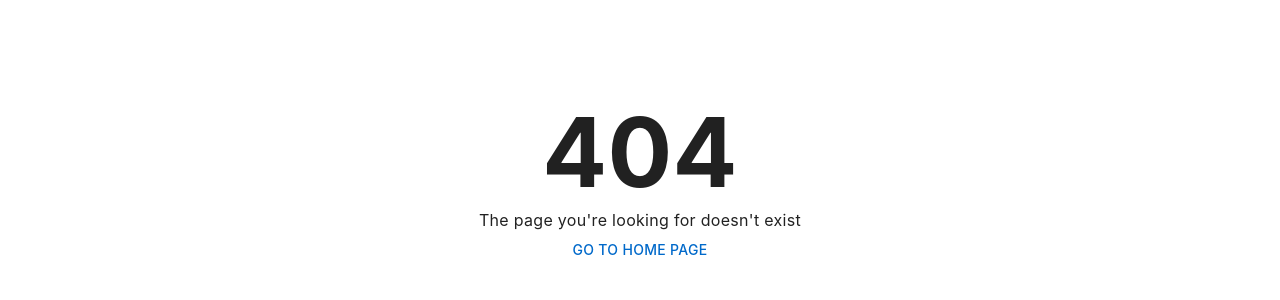
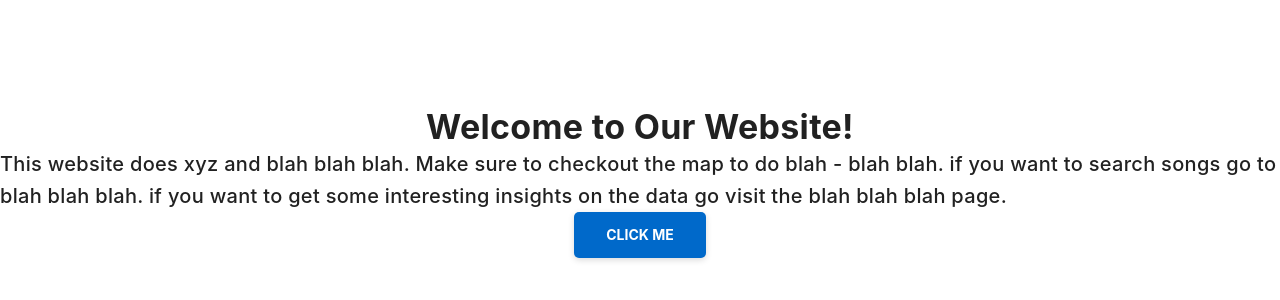
Before and after one commit to rod007vrr/Global-Media-Analytics, a React (Create React App) app in the folder client_hack/: page / in a window 1280 px wide. Before the commit this address had no page. Shown: the part 218-518 px from the top of the page. Built offline with nearby package versions, Linux system fonts and the light colour scheme; the HTML template or start-up script is replaced by a standard one; a web font is replaced by a local one.

Commit message:
some more stuff

```diff
--- a/client_hack/src/App.tsx
+++ b/client_hack/src/App.tsx
@@ -70,7 +70,7 @@ function App() {
                       <DynamicRedirect unAuthPath="/login" authPath="/home" />
                     }
                   /> */}
-              <Route path="/home" element={<HomePage />} />
+              <Route path="/" element={<HomePage />} />
               <Route path="/map" element={<MapPage />} />
 
               {/* Route which is accessed if no other route is matched */}
--- a/client_hack/src/Home/HomePage.tsx
+++ b/client_hack/src/Home/HomePage.tsx
@@ -1,87 +1,22 @@
 import React, { useState } from 'react';
 import Button from '@mui/material/Button';
-import { NavigateFunction, useNavigate } from 'react-router-dom';
 import { Typography, Grid } from '@mui/material';
-import { useAppDispatch, useAppSelector } from '../util/redux/hooks';
-import {
-  logout as logoutAction,
-  toggleAdmin,
-  selectUser,
-} from '../util/redux/userSlice';
-import { logout as logoutApi, selfUpgrade } from './api';
 import ScreenGrid from '../components/ScreenGrid';
 import PrimaryButton from '../components/buttons/PrimaryButton';
 
-interface PromoteButtonProps {
-  admin: boolean | null;
-  handleSelfPromote: () => void;
-  navigator: NavigateFunction;
-}
-
-/**
- * A button which, when clicked, will promote the user to admin. If the user is already admin, the button will be a link to the admin dashboard.
- * @param admin - a boolean indicating whether the user is an admin
- * @param handleSelfPromote - a function which promotes the user to admin
- * @param navigator - a function which navigates to a new page (passed in from parent function)
- */
-function PromoteButton({
-  admin,
-  handleSelfPromote,
-  navigator,
-}: PromoteButtonProps) {
-  if (admin === null) {
-    return null;
-  }
-  return !admin ? (
-    <PrimaryButton variant="contained" onClick={handleSelfPromote}>
-      Promote self to admin
-    </PrimaryButton>
-  ) : (
-    <PrimaryButton
-      variant="contained"
-      onClick={() => navigator('/users', { replace: true })}
-    >
-      View all users
-    </PrimaryButton>
-  );
-}
-/**
- * The HomePage of the user dashboard. Displays a welcome message, a logout button and a button to promote the user to admin if they are not already an admin. If the user is an admin, the button will navigate them to the admin dashboard. This utilizes redux to access the current user's information.
- */
 function HomePage() {
-  const user = useAppSelector(selectUser);
-  const dispatch = useAppDispatch();
-  const navigator = useNavigate();
-  const [admin, setAdmin] = useState(user.admin);
-  const logoutDispatch = () => dispatch(logoutAction());
-  const handleLogout = async () => {
-    if (await logoutApi()) {
-      logoutDispatch();
-      navigator('/login', { replace: true });
-    }
-  };
-
-  const handleSelfPromote = async () => {
-    const newAdminStatus = await selfUpgrade(user.email as string);
-    if (newAdminStatus) {
-      dispatch(toggleAdmin());
-      setAdmin(true);
-    }
-  };
-
-  const message = `Welcome to the Boilerplate, ${user.firstName} ${user.lastName}!`;
+  const message = `Welcome to Our Website!`;
   return (
     <ScreenGrid>
-      <Typography variant="h2">{message}</Typography>
+      <Typography variant="h4">{message}</Typography>
+      <Typography variant="h6">
+        This website does xyz and blah blah blah. Make sure to checkout the map
+        to do blah - blah blah. if you want to search songs go to blah blah
+        blah. if you want to get some interesting insights on the data go visit
+        the blah blah blah page.
+      </Typography>
       <Grid item container justifyContent="center">
-        <PromoteButton
-          admin={admin}
-          handleSelfPromote={handleSelfPromote}
-          navigator={navigator}
-        />
-      </Grid>
-      <Grid item container justifyContent="center">
-        <Button onClick={handleLogout}>Logout</Button>
+        <PrimaryButton>Click Me</PrimaryButton>
       </Grid>
     </ScreenGrid>
   );
--- a/client_hack/src/Map/MapPage.jsx
+++ b/client_hack/src/Map/MapPage.jsx
@@ -169,6 +169,8 @@ function MapPage() {
                 clickD && clickD.properties ? clickD.properties.ADMIN : null
               }
               backFunction={() => setClickD(null)}
+              startWeek={startValue.getTime()}
+              endWeek={endValue.getTime()}
             />
           </div>
         ) : // <div style={{ height: ' 80%', width: '400px', paddingTop: '50px' }} />
--- a/client_hack/src/NotFound/NotFoundPage.tsx
+++ b/client_hack/src/NotFound/NotFoundPage.tsx
@@ -18,7 +18,7 @@ function NotFoundPage() {
         </Typography>
       </Grid>
       <Grid item>
-        <Button href="/home" variant="text">
+        <Button href="/" variant="text">
           Go to home page
         </Button>
       </Grid>
```
